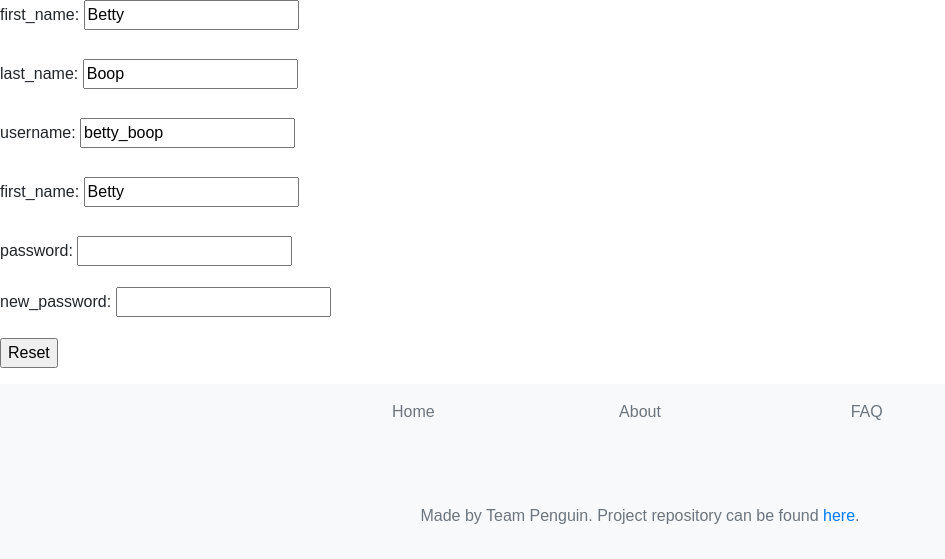
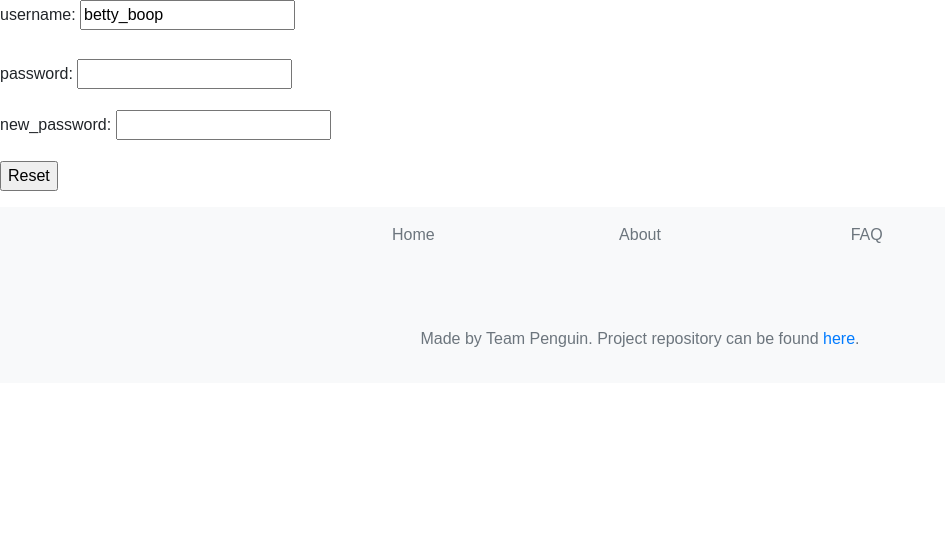
Before and after one commit to tobifanibi/flash_learning, a Flask app: page /reset-password in a window 1280 px wide. Shown: the top 559 px of the page, without its empty margins (0-945 px from the left). Run offline with Flask 2, Linux system fonts and the light colour scheme; a user stored in the database is signed in; data comes from the database, SQL or seed files in the repository; some libraries are stand-ins or nearby versions.

Commit message:
implement reset password internally for logged in user

```diff
--- a/flash_learning/main/forms.py
+++ b/flash_learning/main/forms.py
@@ -52,7 +52,7 @@ class LoginForm(FlaskForm):
     submit = SubmitField("Sign In")
 
 class ResetForm(FlaskForm):
-    password = StringField('password', validators=[DataRequired()])
+    password = PasswordField('password', validators=[DataRequired()])
     new_password = PasswordField('new_password', validators=[DataRequired(),check_password])
     username = StringField('username', validators=[DataRequired()])
     first_name = StringField('first_name', validators=[DataRequired()])
--- a/flash_learning/main/routes.py
+++ b/flash_learning/main/routes.py
@@ -25,7 +25,12 @@ def reset():
     form = ResetForm()
     if form.validate_on_submit():
         if not current_user.check_password(form.password.data):
-            flash("Invalid username or password")
+            flash("old password is invalid")
+            return render_template("reset.html", title="reset password", form=form,current_user=current_user)
+
+        if current_user.check_password(form.password.data)==current_user.check_password(form.new_password.data):
+            flash("Password Can not be the same")
+            return render_template("reset.html", title="reset password", form=form,current_user=current_user)
         current_user.set_password(form.new_password.data)
         db.session.commit()
         flash("Password Changed")
--- a/flash_learning/templates/reset.html
+++ b/flash_learning/templates/reset.html
@@ -9,19 +9,12 @@
 <!-- Jinja2 Template Block for Body of Webpage -->
 {% block body %}
 <form action="" method="post" id="reset" novalidate>
-  <label for="first_name">first_name:</label>
-  <input readonly type="text" id="first_name" name="first_name" value={{ current_user.first_name}}><br><br>
-
-
-  <label for="last_name">last_name:</label>
-  <input readonly type="text" id="last_name" name="last_name" value={{ current_user.last_name}}><br><br>
+  <input readonly type="hidden" id="first_name" name="first_name" value={{ current_user.first_name}}>
+  <input readonly type="hidden" id="last_name" name="last_name" value={{ current_user.last_name}}>
 
 
   <label for="username">username:</label>
   <input readonly type="text" id="username" name="username" value={{ current_user.username }}><br><br>
-
-  <label for="first_name">first_name:</label>
-  <input readonly type="text" id="first_name" name="first_name" value={{ current_user.first_name}}><br><br>
   {{ form.hidden_tag() }}
   <p>
       {{ form.password.label }}: {{ form.password() }}<br>
```
